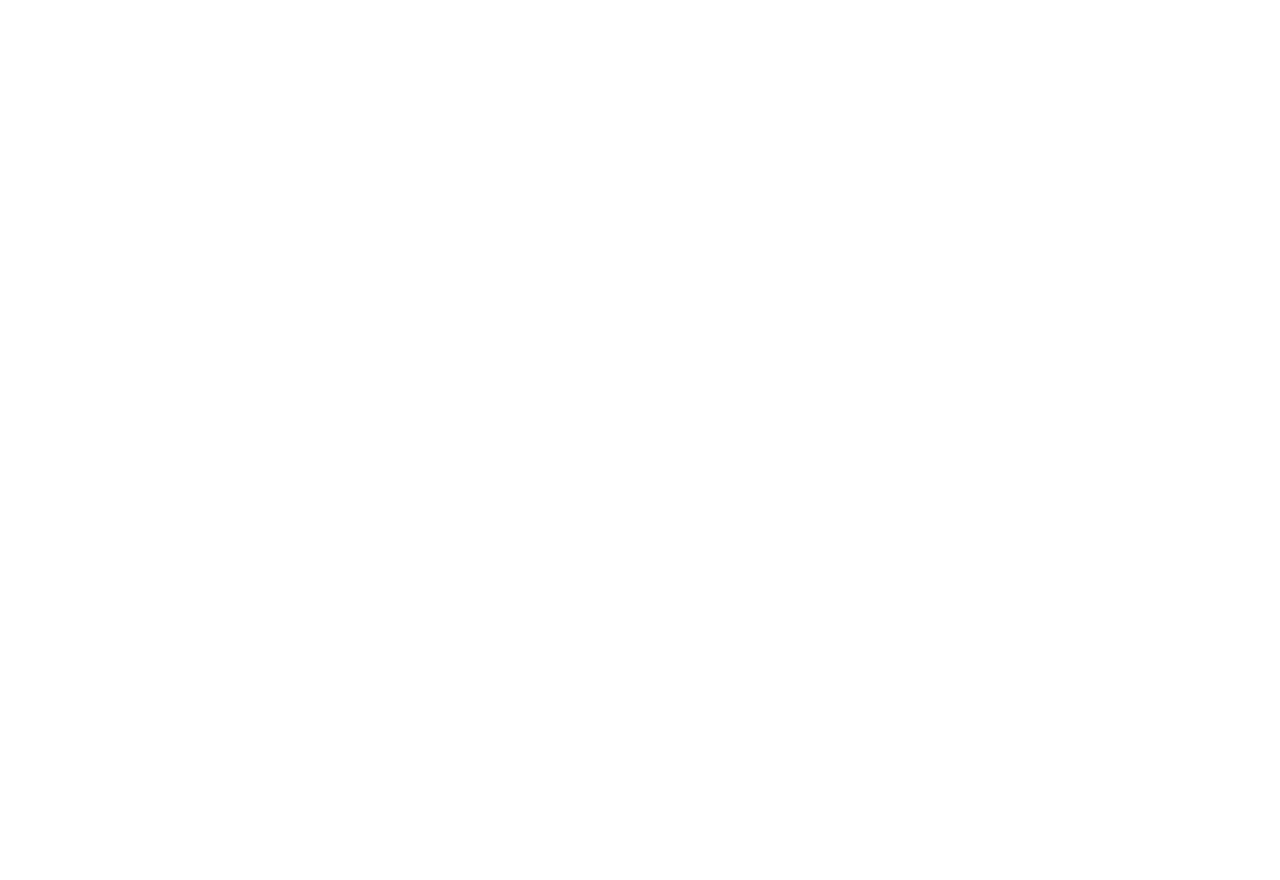
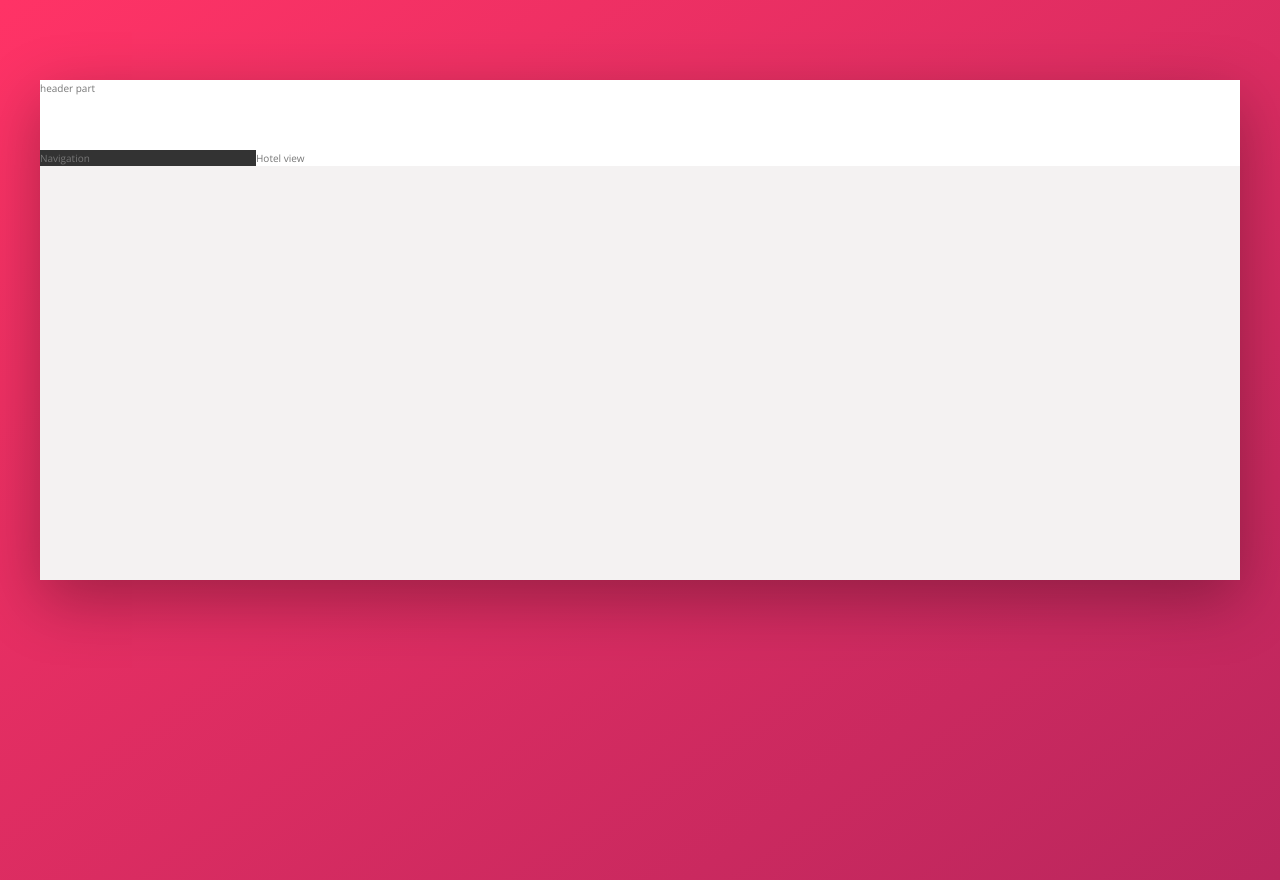
Before and after one commit to HajimeNoJosh/CSS-Trillo-Starter, a website: page index.html in a window 1280 px wide. Before the commit the page ends 800 px from the top, so only its background shows below. Drawn offline with nearby package versions, Linux system fonts and the light colour scheme.

Commit message:
Defining Project Settings and Custom Properties
Building the Overall Layout

```diff
--- a/index.html
+++ b/index.html
@@ -11,6 +11,18 @@
         <title>trillo &mdash; Your all-in-one booking app</title>
     </head>
     <body>
-
+        <div class="container">
+          <header class='header'>
+            header part
+          </header>
+          <div class="content">
+            <nav class="sidebar">
+              Navigation
+            </nav>
+            <main class="hotel-view">
+              Hotel view
+            </main>
+          </div>
+        </div>
     </body>
 </html>
--- /dev/null
+++ b/sass/_base.scss
@@ -0,0 +1,44 @@
+:root {
+  --color-primary: #eb2f64;
+  --color-primary-light: #FF3366;
+  --color-primary-dark: #BA265D;
+
+  --color-grey-light-1: #faf9f9;
+  --color-grey-light-2: #f4f2f2;
+  --color-grey-light-3: #f0eeee;
+  --color-grey-light-4: #ccc;
+
+  --color-grey-dark-1: #333;
+  --color-grey-dark-2: #777;
+  --color-grey-dark-3: #999;
+
+  --shadow-dark: 0 2rem 6rem rgba(0, 0, 0, .3);
+}
+
+* {
+  margin: 0;
+  padding: 0;
+}
+
+*,
+*::before,
+*::after {
+  box-sizing: inherit;
+}
+
+html {
+  box-sizing: border-box;
+  font-size: 62.5%; // 1rem = 10px, 10px/16px = 62.5%
+}
+
+body {
+  font-family: 'Open Sans', sans-serif;
+  font-weight: 400;
+  line-height: 1.6;
+  color: var(--color-grey-dark-2);
+  background-image: linear-gradient(to right bottom, var(--color-primary-light), var(--color-primary-dark));
+  background-size: cover;
+  background-repeat: no-repeat;
+
+  min-height: 100vh;
+}
--- /dev/null
+++ b/sass/_layout.scss
@@ -0,0 +1,30 @@
+.container {
+  max-width: 120rem;
+  margin: 8rem auto;
+  background-color: var(--color-grey-light-2);
+  box-shadow: var(--shadow-dark);
+
+  min-height: 50rem;
+}
+
+.header {
+  height: 7rem;
+  background-color: #fff;
+  border-bottom: var(--color-grey-light-2);
+}
+
+.content {
+  display: flex;
+}
+
+.sidebar {
+  background-color: var(--color-grey-dark-1);
+
+  flex: 0 0 18%;
+}
+
+.hotel-view {
+  background-color: #fff;
+
+  flex: 1;
+}
--- a/sass/main.scss
+++ b/sass/main.scss
@@ -1,17 +1,3 @@
-/*
-COLORS
-
-Primary: #eb2f64
-Primary light: #FF3366
-Primary dark: #BA265D
-
-Grey light 1: #faf9f9
-Grey light 2: #f4f2f2
-Grey light 3: #f0eeee
-Grey light 4: #ccc
-
-Grey dark 1: #333
-Grey dark 2: #777
-Grey dark 3: #999
-
-*/
+@import 'base';
+@import 'layout';
+@import 'components';
```
Also changed, not shown: package.json (+4 -6 lines), css/style.comp.css (added), css/style.css, sass/_components.scss (added), 1 other file.
